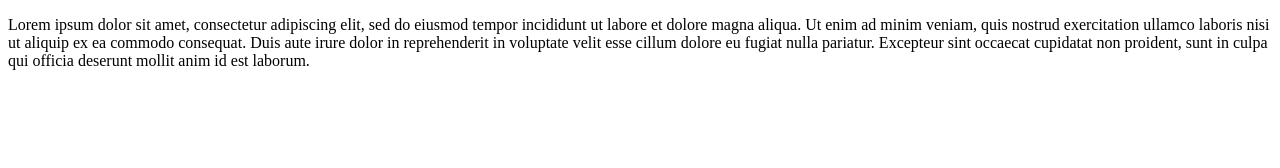
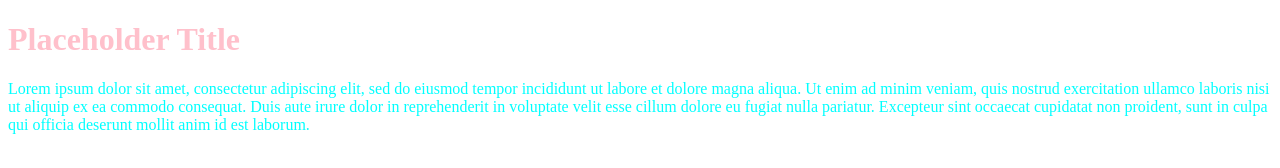
Before and after one commit to Loudotcom/Branchtest, a plain HTML site: page index.html in a window 1280 px wide. Drawn offline with Linux system fonts and the light colour scheme.

Commit message:
Add CSS file

```diff
--- a/index.html
+++ b/index.html
@@ -4,8 +4,10 @@
     <meta charset="UTF-8">
     <meta name="viewport" content="width=device-width, initial-scale=1.0">
     <title>Branches</title>
+    <link rel="stylesheet" href="style.css">
 </head>
 <body>
+    <h1>Placeholder Title</h1>
     <p>Lorem ipsum dolor sit amet, consectetur adipiscing elit, sed do eiusmod tempor incididunt ut labore et dolore magna aliqua. Ut enim ad minim veniam, quis nostrud exercitation ullamco laboris nisi ut aliquip ex ea commodo consequat. Duis aute irure dolor in reprehenderit in voluptate velit esse cillum dolore eu fugiat nulla pariatur. Excepteur sint occaecat cupidatat non proident, sunt in culpa qui officia deserunt mollit anim id est laborum.</p>
 </body>
 </html>
--- /dev/null
+++ b/style.css
@@ -0,0 +1,7 @@
+h1 {
+    color: pink
+}
+
+p {
+    color:cyan;
+}
```
